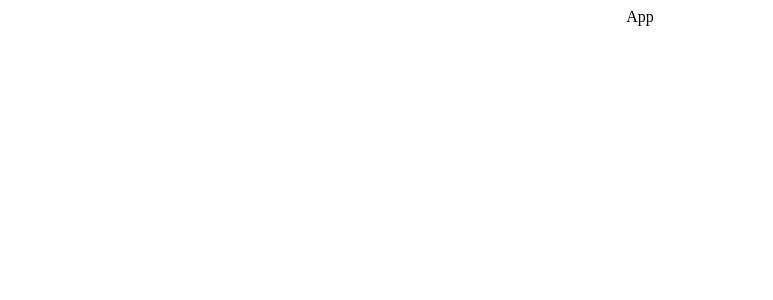
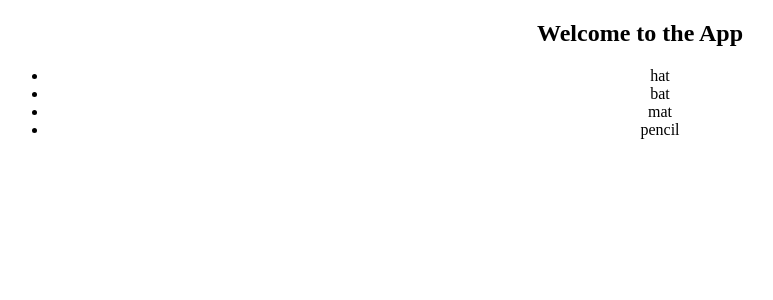
Before and after one commit to robert-laws/learning-dec-2020-react-hooks, a React (Create React App) app: page / in a window 1280 px wide. Shown: the top 300 px of the page, without its empty margins (0-773 px from the left). Built offline with nearby package versions, Linux system fonts and the light colour scheme; the HTML template or start-up script is replaced by a standard one.

Commit message:
basics of object and array destructuring

```diff
--- a/src/App.js
+++ b/src/App.js
@@ -1,7 +1,14 @@
 import './App.scss';
+import Heading from './components/Heading';
+import List from './components/List';
 
 function App() {
-  return <div className='App'>App</div>;
+  return (
+    <div className='App'>
+      <Heading headingType='h2' headingText='Welcome to the App' />
+      <List items={['hat', 'bat', 'mat', 'pencil']} />
+    </div>
+  );
 }
 
 export default App;
--- /dev/null
+++ b/src/components/Heading.js
@@ -0,0 +1,26 @@
+import React from 'react';
+
+const Heading = ({ headingType, headingText }) => {
+  const getHeading = (heading, text) => {
+    switch (heading) {
+      case 'h1':
+        return <h1>{text}</h1>;
+      case 'h2':
+        return <h2>{text}</h2>;
+      case 'h3':
+        return <h3>{text}</h3>;
+      case 'h4':
+        return <h4>{text}</h4>;
+      case 'h5':
+        return <h5>{text}</h5>;
+      case 'h6':
+        return <h6>{text}</h6>;
+      default:
+        return <h1>{text}</h1>;
+    }
+  };
+
+  return getHeading(headingType, headingText);
+};
+
+export default Heading;
--- /dev/null
+++ b/src/components/List.js
@@ -0,0 +1,13 @@
+import React from 'react';
+
+const List = ({ items }) => {
+  return (
+    <ul>
+      {items.map((item) => (
+        <li>{item}</li>
+      ))}
+    </ul>
+  );
+};
+
+export default List;
```
Also changed, not shown: 1 other file (tests, documents, lock files or other folders).
